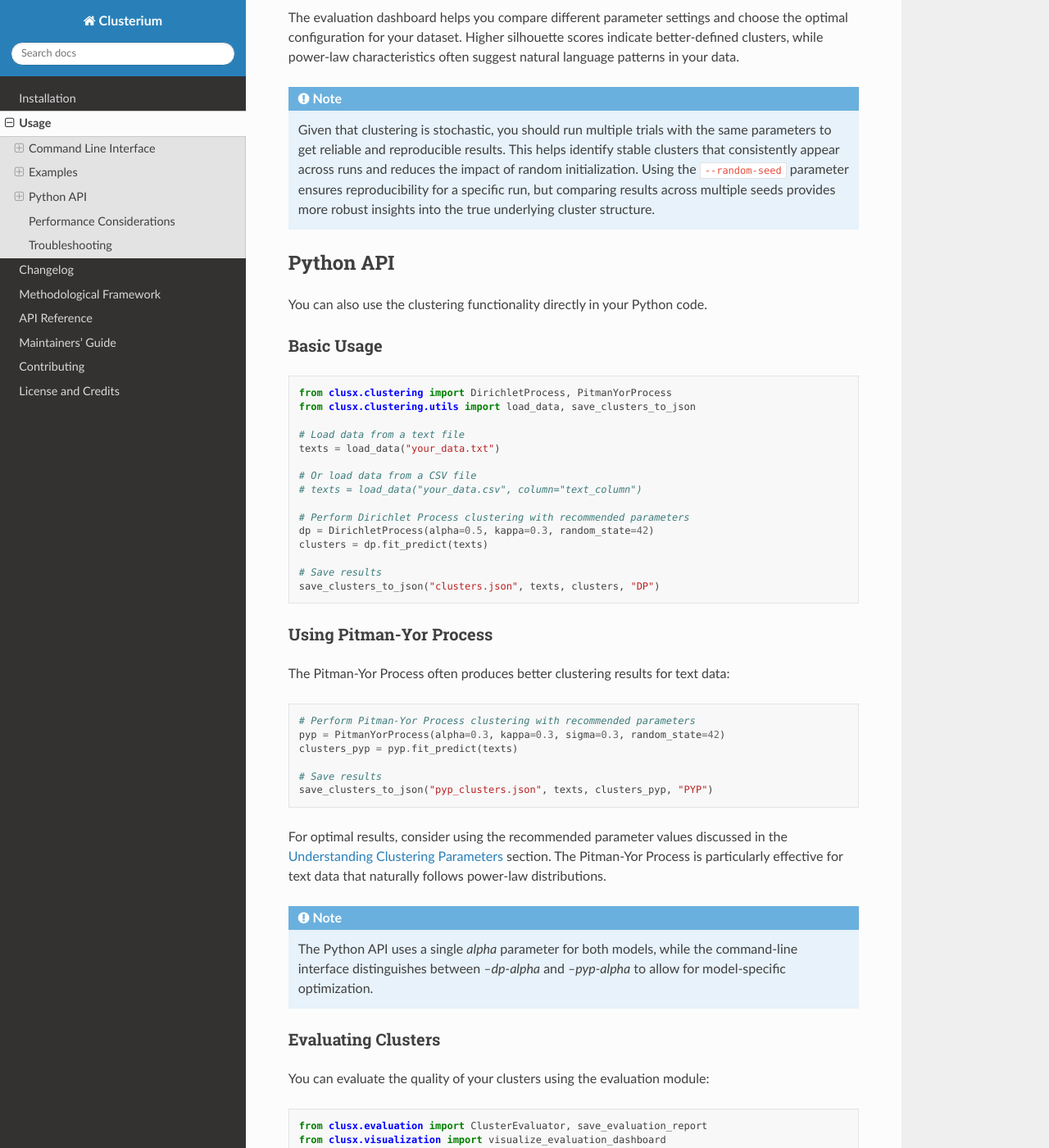
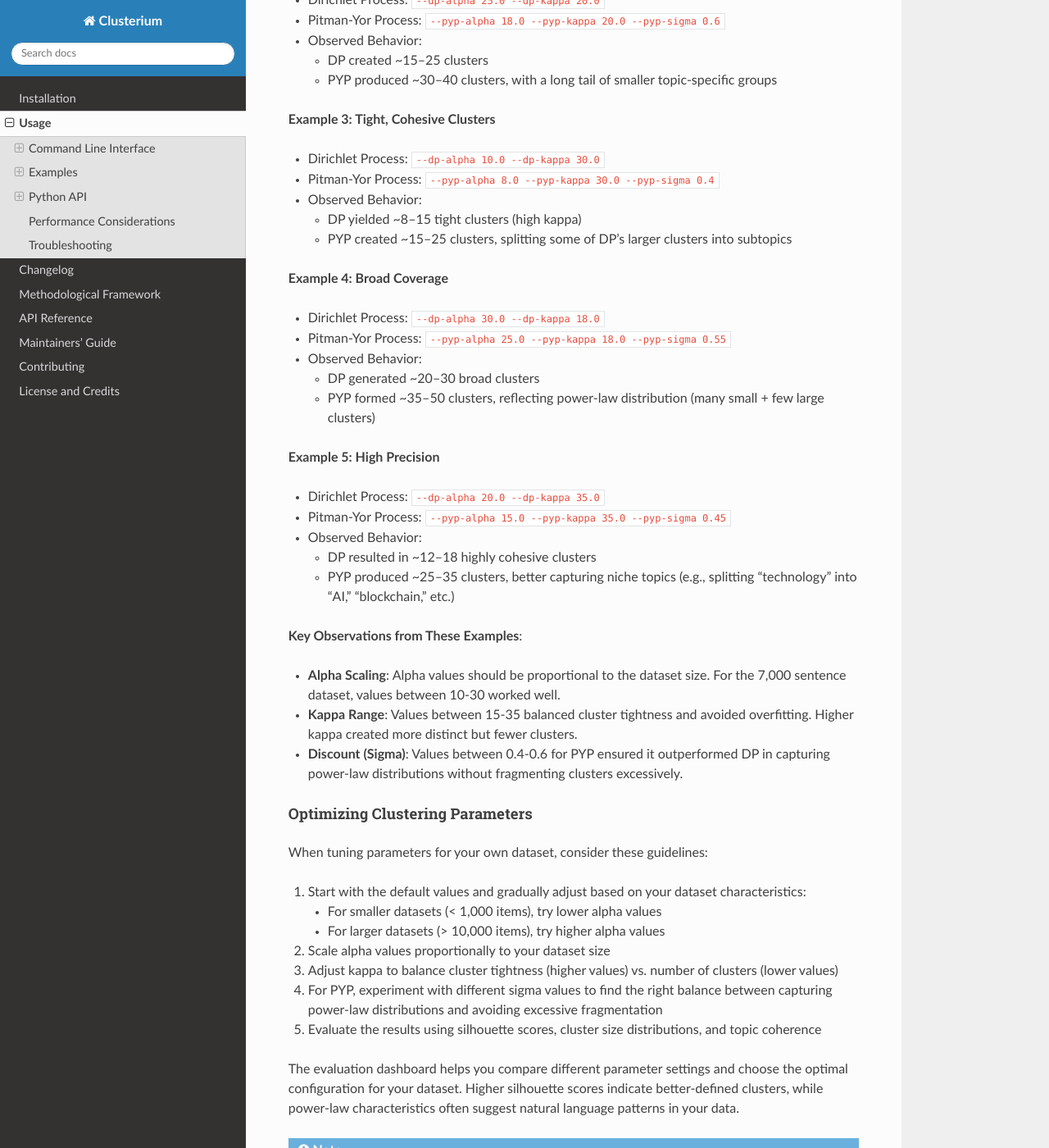
Before and after one commit to sergeyklay/clusterium, a Sphinx documentation site: the page built from docs/source/usage.rst, in a window 1280 px wide and 1400 px high, scrolled down 9289 px. Shown: the whole window at 82% size. Built offline with Sphinx 7.4.7 and the Read the Docs theme 3.1.0, drawn with Linux system fonts in a browser that asks for light colours; some of the changed text lies outside the part shown.

Commit message:
Amend guidance on parameter tuning

```diff
--- a/docs/source/usage.rst
+++ b/docs/source/usage.rst
@@ -135,26 +135,25 @@ When using a CSV file, you must specify the column name to use for clustering:
 Adjusting Clustering Parameters
 -------------------------------
 
-Fine-tune the clustering by adjusting the model-specific parameters:
+Fine-tune the clustering by adjusting the model-specific parameters. Here's an example using parameters that worked well for a dataset of ~7,000 sentences:
 
 .. code-block:: bash
 
    clusx cluster \
       --input your_data.txt \
-      --dp-alpha 0.5 \
-      --dp-kappa 0.3 \
-      --pyp-alpha 0.3 \
-      --pyp-kappa 0.3 \
-      --pyp-sigma 0.3 \
+      --dp-alpha 15.0 \
+      --dp-kappa 25.0 \
+      --pyp-alpha 12.0 \
+      --pyp-kappa 25.0 \
+      --pyp-sigma 0.5 \
       --random-seed 42
 
-The choice of parameters significantly affects clustering results. For example:
+The choice of parameters significantly affects clustering results. General guidelines include:
 
-* Lower alpha values (0.1-0.5) create fewer, larger clusters
-* Higher alpha values (1.0-5.0) create more, smaller clusters
-* For Pitman-Yor Process, sigma values between 0.1-0.7 typically work well
-* Lower kappa values (0.1-0.3) make the model more sensitive to small differences between texts
-* Using the same value for both DP and PYP alpha parameters will result in dramatically different clustering behaviors
+* Alpha values should be scaled based on your dataset size (higher for larger datasets)
+* Higher kappa values make the model more sensitive to small differences between texts
+* For Pitman-Yor Process, sigma controls the power-law behavior of cluster sizes
+* Using the same alpha value for both DP and PYP leads to dramatically different clustering behaviors
 
 For detailed guidance on parameter selection for each model, see the `Understanding Clustering Parameters`_ section below.
 
@@ -389,17 +388,15 @@ To interpret evaluation results and improve clustering performance, it's importa
    * **dp-alpha (concentration parameter)**:
 
      * Controls how likely the algorithm is to create new clusters
-     * **Recommended range**: 0.1 to 5.0
+     * **Typical range**: Values should be scaled based on dataset size and characteristics
      * **Effect**: Higher values create more clusters, lower values create fewer, larger clusters
-     * **Typical good starting value**: α=0.5 with kappa=0.3
      * **Default**: 0.5
      * **Constraint**: Must be positive (α > 0)
 
    * **dp-kappa (precision parameter)**:
 
      * Controls the sensitivity of the clustering process
-     * **Effect**: Higher values make the model more sensitive to small differences between texts
-     * **Typical good value**: 0.3
+     * **Effect**: Higher values make the model more sensitive to small differences between texts, creating more distinct but fewer clusters
      * **Default**: 0.3
      * Part of the likelihood model for the clustering process
 
@@ -408,9 +405,7 @@ To interpret evaluation results and improve clustering performance, it's importa
    * **pyp-alpha (concentration parameter)**:
 
      * Similar role as in Dirichlet Process, but with different optimal ranges
-     * **Recommended range**: 0.1 to 2.0
      * **Effect**: Higher values create more clusters, lower values create fewer, larger clusters
-     * **Typical good starting value**: α=0.3 with kappa=0.3
      * **Default**: 0.3
      * **Constraint**: Must satisfy α > -σ (typically not an issue since σ is positive)
      * **Important**: Using the same alpha value as DP leads to dramatically different clustering behaviors
@@ -418,10 +413,8 @@ To interpret evaluation results and improve clustering performance, it's importa
    * **pyp-sigma (discount parameter)**:
 
      * Unique to Pitman-Yor Process
-     * **Recommended range**: 0.1 to 0.7
      * **Valid range**: 0.0 to 0.99 (must be less than 1.0)
      * **Effect**: Controls the power-law behavior of cluster sizes
-     * **Typical good starting value**: σ=0.3
      * **Default**: 0.3
      * When sigma=0, Pitman-Yor behaves exactly like Dirichlet Process
      * As sigma approaches 1.0, the distribution exhibits heavier tails (more power-law-like)
@@ -450,20 +442,76 @@ To interpret evaluation results and improve clustering performance, it's importa
      * Smaller values indicate more confidence in the power law alpha estimate
      * Helps determine the reliability of the power law fit
 
+Example Parameter Combinations
+^^^^^^^^^^^^^^^^^^^^^^^^^^^^^^
+
+The following parameter combinations were found to work well for a dataset of approximately 7,000 sentences. These are provided as examples to illustrate how different parameter settings affect clustering outcomes, but optimal values will vary based on your specific dataset size, domain, and clustering goals:
+
+**Example 1: Balanced Clustering**
+
+* Dirichlet Process: ``--dp-alpha 15.0 --dp-kappa 25.0``
+* Pitman-Yor Process: ``--pyp-alpha 12.0 --pyp-kappa 25.0 --pyp-sigma 0.5``
+* Observed Behavior:
+
+  * DP formed ~10–20 clusters
+  * PYP formed ~20–30 clusters due to discount parameter encouraging more small clusters
+
+**Example 2: More Granular Clustering**
+
+* Dirichlet Process: ``--dp-alpha 25.0 --dp-kappa 20.0``
+* Pitman-Yor Process: ``--pyp-alpha 18.0 --pyp-kappa 20.0 --pyp-sigma 0.6``
+* Observed Behavior:
+
+  * DP created ~15–25 clusters
+  * PYP produced ~30–40 clusters, with a long tail of smaller topic-specific groups
+
+**Example 3: Tight, Cohesive Clusters**
+
+* Dirichlet Process: ``--dp-alpha 10.0 --dp-kappa 30.0``
+* Pitman-Yor Process: ``--pyp-alpha 8.0 --pyp-kappa 30.0 --pyp-sigma 0.4``
+* Observed Behavior:
+
+  * DP yielded ~8–15 tight clusters (high kappa)
+  * PYP created ~15–25 clusters, splitting some of DP's larger clusters into subtopics
+
+**Example 4: Broad Coverage**
+
+* Dirichlet Process: ``--dp-alpha 30.0 --dp-kappa 18.0``
+* Pitman-Yor Process: ``--pyp-alpha 25.0 --pyp-kappa 18.0 --pyp-sigma 0.55``
+* Observed Behavior:
+
+  * DP generated ~20–30 broad clusters
+  * PYP formed ~35–50 clusters, reflecting power-law distribution (many small + few large clusters)
+
+**Example 5: High Precision**
+
+* Dirichlet Process: ``--dp-alpha 20.0 --dp-kappa 35.0``
+* Pitman-Yor Process: ``--pyp-alpha 15.0 --pyp-kappa 35.0 --pyp-sigma 0.45``
+* Observed Behavior:
+
+  * DP resulted in ~12–18 highly cohesive clusters
+  * PYP produced ~25–35 clusters, better capturing niche topics (e.g., splitting "technology" into "AI," "blockchain," etc.)
+
+**Key Observations from These Examples**:
+
+* **Alpha Scaling**: Alpha values should be proportional to the dataset size. For the 7,000 sentence dataset, values between 10-30 worked well.
+* **Kappa Range**: Values between 15-35 balanced cluster tightness and avoided overfitting. Higher kappa created more distinct but fewer clusters.
+* **Discount (Sigma)**: Values between 0.4-0.6 for PYP ensured it outperformed DP in capturing power-law distributions without fragmenting clusters excessively.
+
 Optimizing Clustering Parameters
 ^^^^^^^^^^^^^^^^^^^^^^^^^^^^^^^^
 
-Based on evaluation results, you can adjust parameters to improve clustering quality:
+When tuning parameters for your own dataset, consider these guidelines:
 
-1. Start with the recommended values:
+1. Start with the default values and gradually adjust based on your dataset characteristics:
 
-   * For Dirichlet Process: alpha=0.5, kappa=0.3
-   * For Pitman-Yor Process: alpha=0.3, sigma=0.3
+   * For smaller datasets (< 1,000 items), try lower alpha values
+   * For larger datasets (> 10,000 items), try higher alpha values
 
-2. If you want more clusters, increase alpha
-3. If you want fewer clusters, decrease alpha
-4. To get a more power-law-like distribution, increase sigma (for PYP only)
-5. Evaluate the results using the evaluation metrics, especially silhouette score
+2. Scale alpha values proportionally to your dataset size
+3. Adjust kappa to balance cluster tightness (higher values) vs. number of clusters (lower values)
+4. For PYP, experiment with different sigma values to find the right balance between capturing power-law distributions and avoiding excessive fragmentation
+5. Evaluate the results using silhouette scores, cluster size distributions, and topic coherence
 
 The evaluation dashboard helps you compare different parameter settings and choose the optimal
 configuration for your dataset. Higher silhouette scores indicate better-defined clusters, while
@@ -492,7 +540,7 @@ Basic Usage
    # Or load data from a CSV file
    # texts = load_data("your_data.csv", column="text_column")
 
-   # Perform Dirichlet Process clustering with recommended parameters
+   # Perform Dirichlet Process clustering with default parameters
    dp = DirichletProcess(alpha=0.5, kappa=0.3, random_state=42)
    clusters = dp.fit_predict(texts)
 
@@ -506,17 +554,15 @@ The Pitman-Yor Process often produces better clustering results for text data:
 
 .. code-block:: python
 
-   # Perform Pitman-Yor Process clustering with recommended parameters
+   # Perform Pitman-Yor Process clustering with default parameters
    pyp = PitmanYorProcess(alpha=0.3, kappa=0.3, sigma=0.3, random_state=42)
    clusters_pyp = pyp.fit_predict(texts)
 
    # Save results
    save_clusters_to_json("pyp_clusters.json", texts, clusters_pyp, "PYP")
 
-For optimal results, consider using the recommended parameter values discussed in
-the `Understanding Clustering Parameters`_ section. The Pitman-Yor Process is
-particularly effective for text data that naturally follows power-law distributions.
-
+For optimal results, you'll likely need to tune parameters based on your specific dataset characteristics.
+See the `Example Parameter Combinations`_ and `Optimizing Clustering Parameters`_ sections for guidance.
 
 .. note::
 
@@ -569,27 +615,27 @@ You can evaluate the quality of your clusters using the evaluation module:
 Customizing the Clustering Process
 ----------------------------------
 
-You can customize various aspects of the clustering process:
+You can customize various aspects of the clustering process based on your specific needs:
 
 .. code-block:: python
 
    # Custom parameters for different clustering behaviors
 
-   # For fewer, larger clusters (good for broad categorization)
+   # For fewer, larger clusters
    dp_fewer_clusters = DirichletProcess(
-       alpha=0.1,  # Low alpha = fewer clusters
-       kappa=0.5,  # Higher kappa = less sensitive to differences
+       alpha=0.1,  # Lower alpha = fewer clusters
+       kappa=0.5,  # Adjust kappa based on desired sensitivity
        random_state=42
    )
 
-   # For more, smaller clusters (good for fine-grained categorization)
+   # For more, smaller clusters
    dp_more_clusters = DirichletProcess(
-       alpha=5.0,  # High alpha = more clusters
-       kappa=0.1,  # Lower kappa = more sensitive to differences
+       alpha=5.0,  # Higher alpha = more clusters
+       kappa=0.1,  # Adjust kappa based on desired sensitivity
        random_state=42
    )
 
-   # For power-law distributed cluster sizes (often matches natural language patterns)
+   # For power-law distributed cluster sizes
    pyp_power_law = PitmanYorProcess(
        alpha=0.3,
        sigma=0.7,  # Higher sigma = stronger power-law behavior
```
Also changed, not shown: other parts of docs/source/usage.rst (+0 -1 lines), README.rst (+8 -6 lines).
